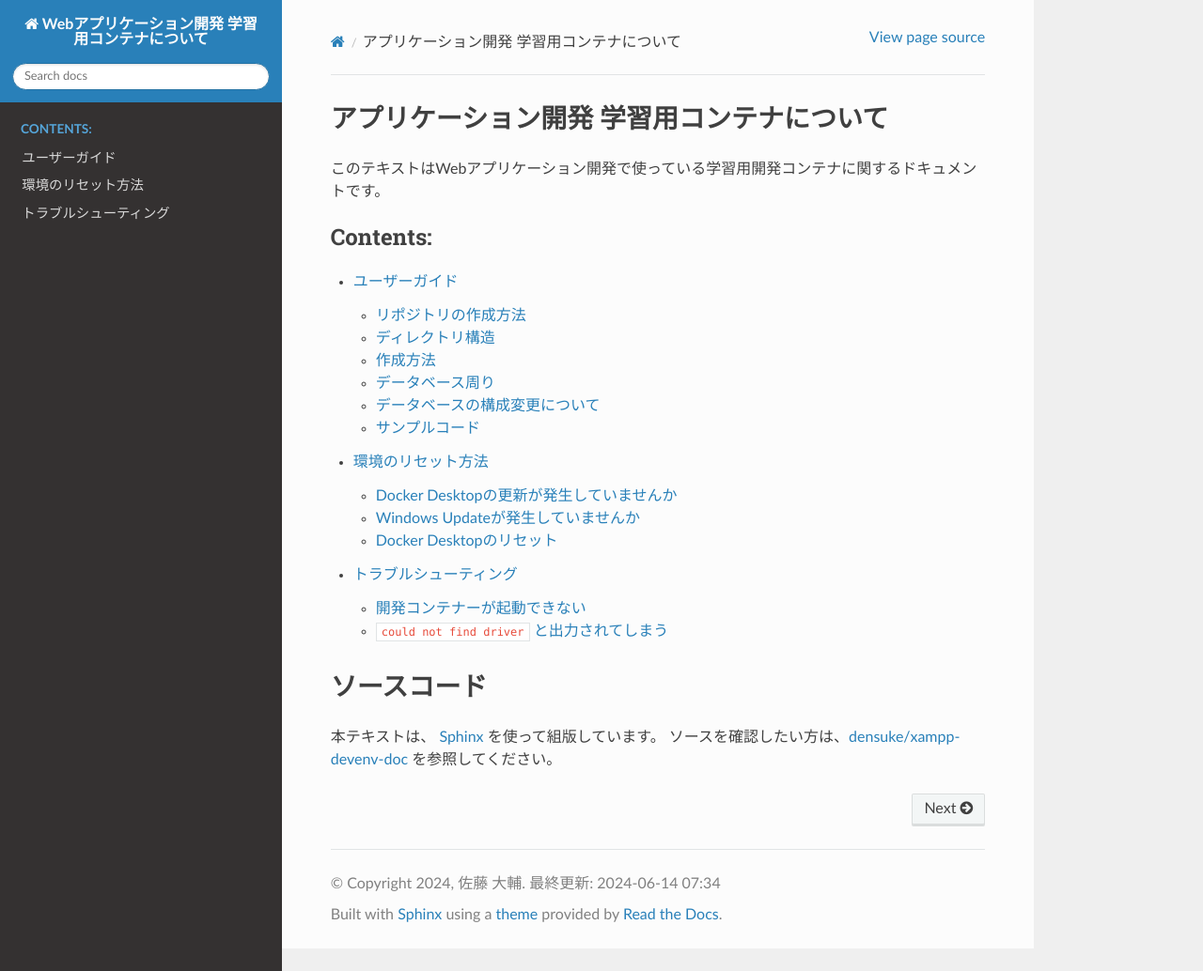
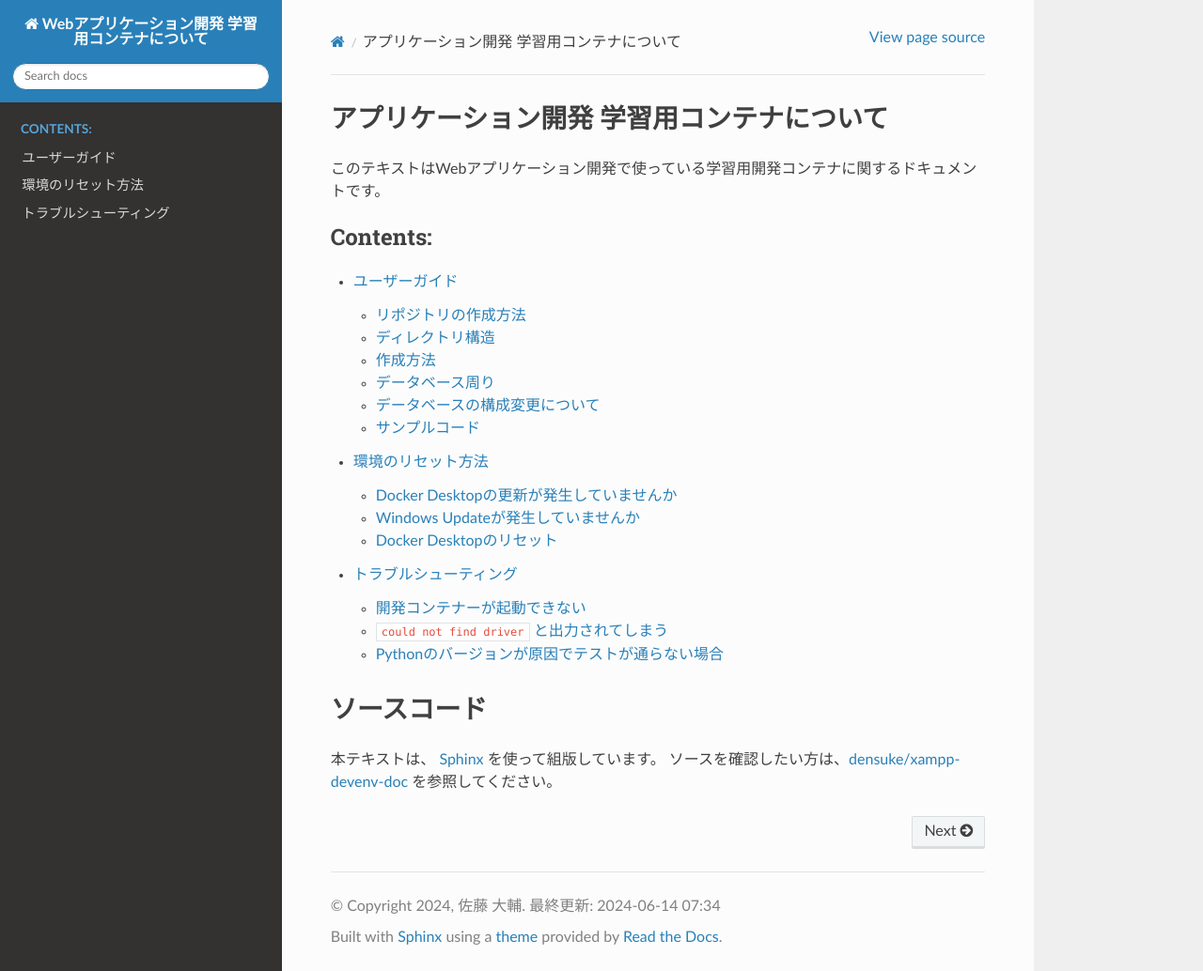
Before and after one commit to densuke/xampp-devenv-doc, a Sphinx documentation site: the page built from source/index.rst, in a window 1280 px wide and 1034 px high. Shown: the whole window at 94% size. Built offline with Sphinx 7.4.7 and the Read the Docs theme 2.0.0, drawn with Linux system fonts in a browser that asks for light colours; pages that are not in the unit, such as notebooks, are missing from menus; the version number could not be read and is left out; some of the changed lines change nothing that is shown.

Commit message:
Python 3.11→3.12への変更によるトラブル(ワークアラウンド)

````diff
--- a/source/trouble/index.rst
+++ b/source/trouble/index.rst
@@ -10,3 +10,4 @@
 
     devcontainer_not_found.md
     missing_driver.md
+    python_version.md
--- /dev/null
+++ b/source/trouble/python_version.md
@@ -0,0 +1,66 @@
+# Pythonのバージョンが原因でテストが通らない場合
+
+この症状はおそらく一時的なものと思われる。
+今後の配布リポジトリでは対策済みのものを配布する予定ではある。
+とはいえ、しばらく同様の問題が発生する可能性はあり、該当時には以下の対応でやり過ごすこととする。
+
+## 問題
+
+提出したコードのテストが通らない。
+ログ(GitHub Actionsによる自動テスト)を見ると、Pythonのバージョン3.11が発見できないという記録が入っている。
+
+```
+Warning: Python 3.11 was not found on your system...
+```
+
+警告(Warning)扱いとなっているが、検証システムでのPythonが3.12ベースのものとなったために、テストが実行できないという状況となる。
+
+下記の図は、`12-object-XXXXXXX`(ユーザー名)の提出において発生したもの。
+
+```{image} images/autograding-python-version-3.11-missing.png
+:alt: テストの際にPythonの3.11が見つからないことによるテスト不良
+:width: 80%
+:align: center
+```
+
+## 原因
+
+利用している環境(サービス名webに対応したイメージ)が更新されて、Pythonのバージョンが3.12ベースに上がっている。
+このため、テストの際のPythonの想定バージョンが見つからなくなったものと考えられる。
+
+## 対策(一時的な解決)
+
+利用するPythonのバージョンに対する縛りを「3.11」ではなく「3」とすることで、バージョン3系統の最新版であればテストが動くようになる。
+
+1. 開発コンテナーを一度閉じる({menuselection}`Reopen Folder Locally`)
+2. ファイル一覧に `Pipfile` が見えるようになるのでこれを開く
+3. 以下の部分を書き替えて保存する(`3.11`の部分を`3`にする)
+
+```{literalinclude} src/Pipfile
+:diff: src/Pipfile.old
+```
+
+続いて、Pythonの情報を更新するために以下のように操作する。
+
+1. **開発コンテナー** に入る(PHP開発環境)
+2. ターミナルを開き、以下のコマンドを入力・実行する(コピー&ペースト推奨)
+    ```bash
+    $ pip install pipenv --break-system-packages
+    $ pipenv update
+    ```
+3. この結果として**ファイル`Pipenv.lock`が更新される**ため、適当なコミットメッセージにてコミットし、pushにてGitHubへ送信する。
+
+```{image} images/pipenv-update-after.png
+:alt: {command}`pipenv update` 後のローカル更新の確認(Git)
+:width: 60%
+:align: center
+```
+
+リポジトリのページをブラウザで開き、 `Actions` の項目で最後のコミットに対するテスト結果を確認する。
+上記の対応の結果として、Python 3.12ベースでの利用が行われ、テストが通ることが確認できる。
+
+```{image} images/test-2nd.png
+:alt: テストが通ったことを示すログ
+:width: 70%
+:align: center
+```
````
Also changed, not shown: source/trouble/images/autograding-python-version-3.11-missing.png (added), source/trouble/images/pipenv-update-after.png (added), source/trouble/images/test-2nd.png (added), 2 other files.
